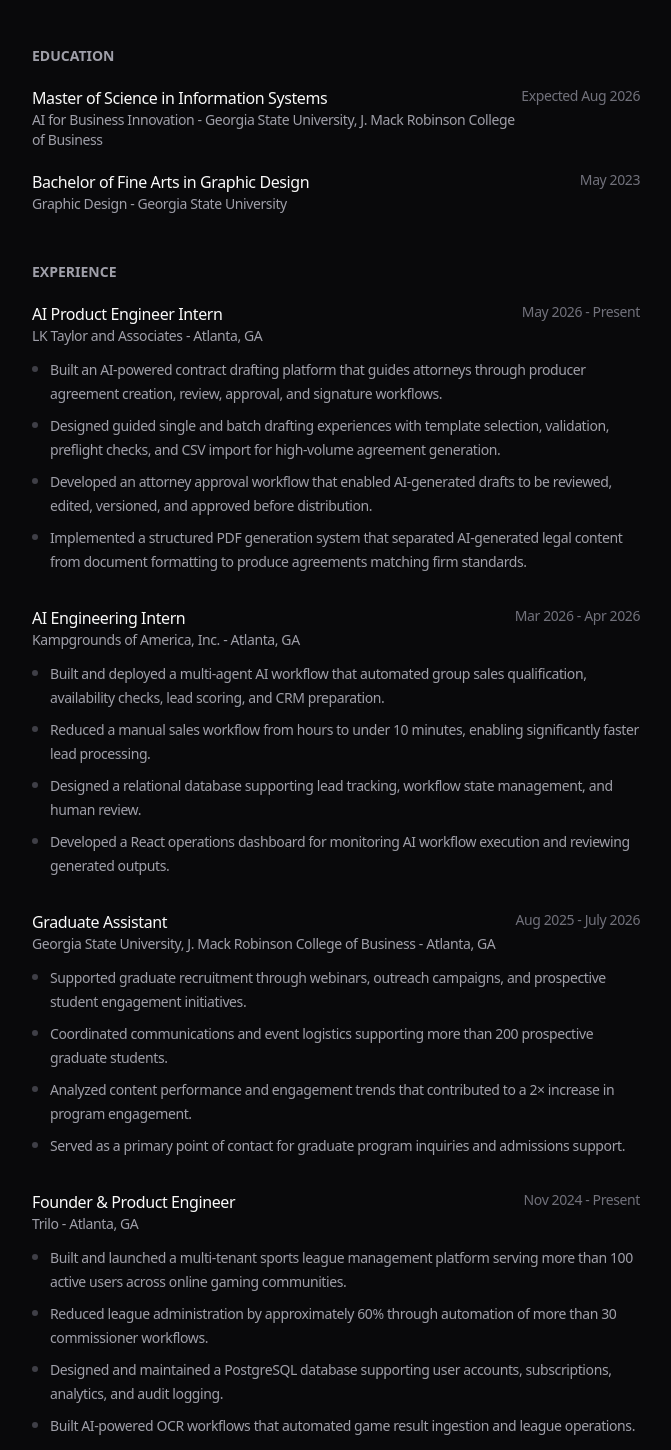
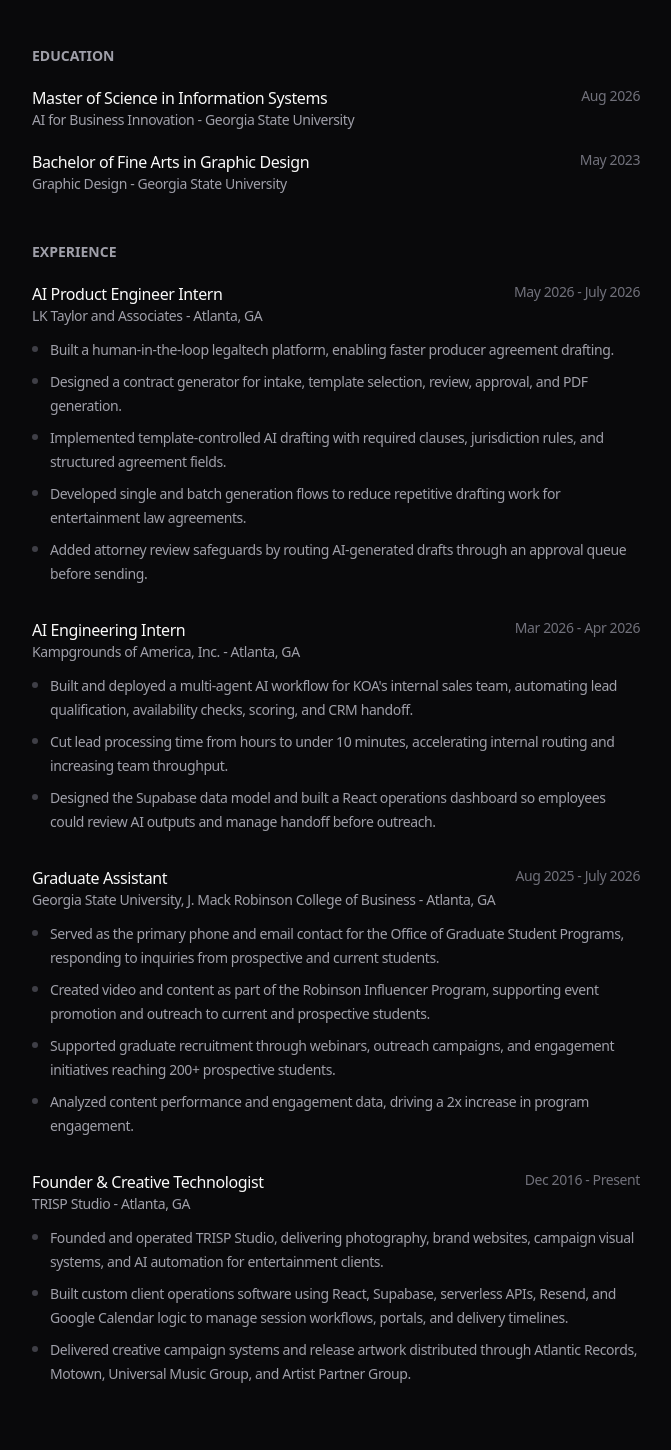
Before and after one commit to jemarisapp/Personal-Site, a Next.js app: page / in a window 1280 px wide. Shown: the part 398-1848 px from the top of the page, without its empty margins (304-975 px from the left). Built offline with nearby package versions, Linux system fonts and the light colour scheme.

Commit message:
chore: sync site with resume [auto]

```diff
--- a/app/page.tsx
+++ b/app/page.tsx
@@ -49,9 +49,9 @@
 const EDUCATION = [
   {
     degree: 'Master of Science in Information Systems',
-    school: 'Georgia State University, J. Mack Robinson College of Business',
+    school: 'Georgia State University',
     focus: 'AI for Business Innovation',
-    date: 'Expected Aug 2026',
+    date: 'Aug 2026',
   },
   {
     degree: 'Bachelor of Fine Arts in Graphic Design',
@@ -66,12 +66,13 @@
     title: 'AI Product Engineer Intern',
     company: 'LK Taylor and Associates',
     location: 'Atlanta, GA',
-    date: 'May 2026 - Present',
+    date: 'May 2026 - July 2026',
     bullets: [
-      'Built an AI-powered contract drafting platform that guides attorneys through producer agreement creation, review, approval, and signature workflows.',
-      'Designed guided single and batch drafting experiences with template selection, validation, preflight checks, and CSV import for high-volume agreement generation.',
-      'Developed an attorney approval workflow that enabled AI-generated drafts to be reviewed, edited, versioned, and approved before distribution.',
-      'Implemented a structured PDF generation system that separated AI-generated legal content from document formatting to produce agreements matching firm standards.',
+      'Built a human-in-the-loop legaltech platform, enabling faster producer agreement drafting.',
+      'Designed a contract generator for intake, template selection, review, approval, and PDF generation.',
+      'Implemented template-controlled AI drafting with required clauses, jurisdiction rules, and structured agreement fields.',
+      'Developed single and batch generation flows to reduce repetitive drafting work for entertainment law agreements.',
+      'Added attorney review safeguards by routing AI-generated drafts through an approval queue before sending.',
     ],
   },
   {
@@ -80,10 +81,9 @@
     location: 'Atlanta, GA',
     date: 'Mar 2026 - Apr 2026',
     bullets: [
-      'Built and deployed a multi-agent AI workflow that automated group sales qualification, availability checks, lead scoring, and CRM preparation.',
-      'Reduced a manual sales workflow from hours to under 10 minutes, enabling significantly faster lead processing.',
-      'Designed a relational database supporting lead tracking, workflow state management, and human review.',
-      'Developed a React operations dashboard for monitoring AI workflow execution and reviewing generated outputs.',
+      "Built and deployed a multi-agent AI workflow for KOA's internal sales team, automating lead qualification, availability checks, scoring, and CRM handoff.",
+      'Cut lead processing time from hours to under 10 minutes, accelerating internal routing and increasing team throughput.',
+      'Designed the Supabase data model and built a React operations dashboard so employees could review AI outputs and manage handoff before outreach.',
     ],
   },
   {
@@ -92,23 +92,10 @@
     location: 'Atlanta, GA',
     date: 'Aug 2025 - July 2026',
     bullets: [
-      'Supported graduate recruitment through webinars, outreach campaigns, and prospective student engagement initiatives.',
-      'Coordinated communications and event logistics supporting more than 200 prospective graduate students.',
-      'Analyzed content performance and engagement trends that contributed to a 2× increase in program engagement.',
-      'Served as a primary point of contact for graduate program inquiries and admissions support.',
-    ],
-  },
-  {
-    title: 'Founder & Product Engineer',
-    company: 'Trilo',
-    location: 'Atlanta, GA',
-    date: 'Nov 2024 - Present',
-    bullets: [
-      'Built and launched a multi-tenant sports league management platform serving more than 100 active users across online gaming communities.',
-      'Reduced league administration by approximately 60% through automation of more than 30 commissioner workflows.',
-      'Designed and maintained a PostgreSQL database supporting user accounts, subscriptions, analytics, and audit logging.',
-      'Built AI-powered OCR workflows that automated game result ingestion and league operations.',
-      'Redesigned core data models into a normalized relational architecture to improve data integrity and scalability.',
+      'Served as the primary phone and email contact for the Office of Graduate Student Programs, responding to inquiries from prospective and current students.',
+      'Created video and content as part of the Robinson Influencer Program, supporting event promotion and outreach to current and prospective students.',
+      'Supported graduate recruitment through webinars, outreach campaigns, and engagement initiatives reaching 200+ prospective students.',
+      'Analyzed content performance and engagement data, driving a 2x increase in program engagement.',
     ],
   },
   {
@@ -117,9 +104,9 @@
     location: 'Atlanta, GA',
     date: 'Dec 2016 - Present',
     bullets: [
-      'Built AI-powered lead intake agents, workflow automations, and communication systems that automated client onboarding and booking operations.',
-      'Developed an AI-assisted booking workflow integrating knowledge retrieval, Google Calendar scheduling, and automated email communication.',
-      'Delivered creative campaigns distributed through national record labels including Atlantic Records and Motown.',
+      'Founded and operated TRISP Studio, delivering photography, brand websites, campaign visual systems, and AI automation for entertainment clients.',
+      'Built custom client operations software using React, Supabase, serverless APIs, Resend, and Google Calendar logic to manage session workflows, portals, and delivery timelines.',
+      'Delivered creative campaign systems and release artwork distributed through Atlantic Records, Motown, Universal Music Group, and Artist Partner Group.',
     ],
   },
 ]
```
